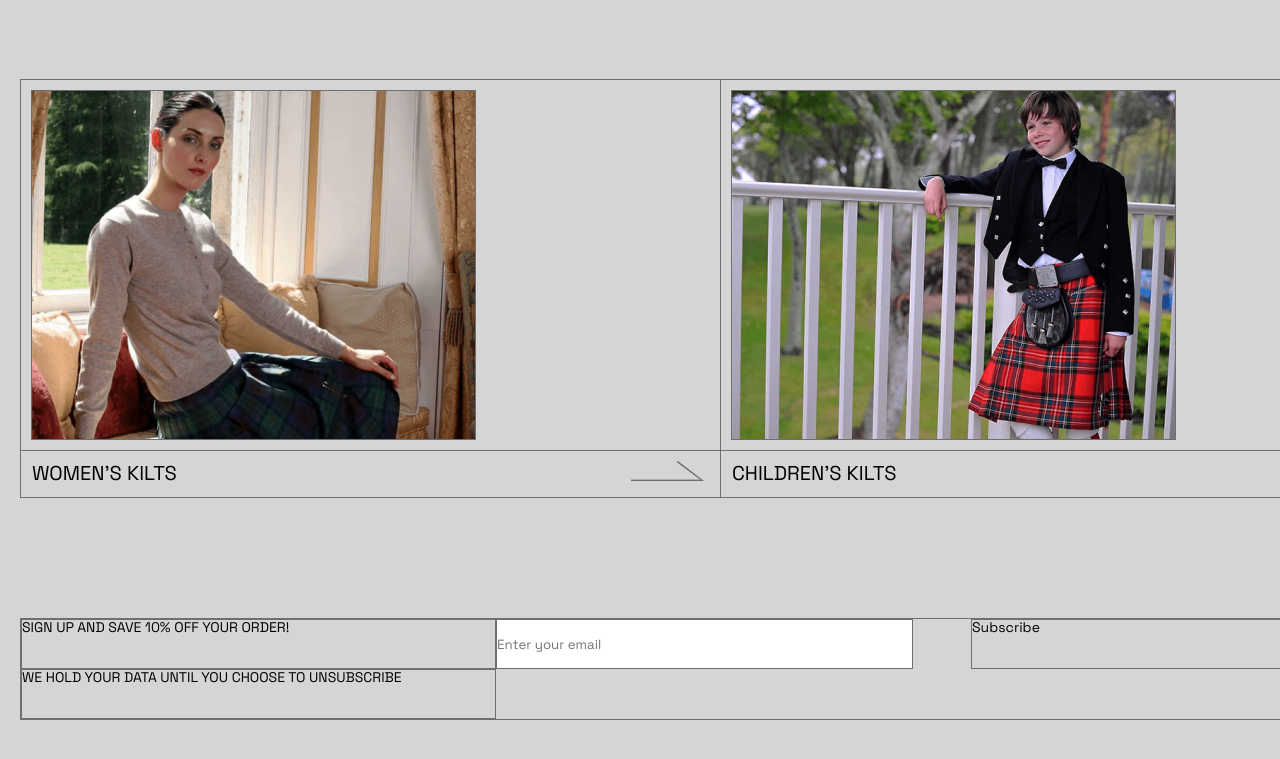
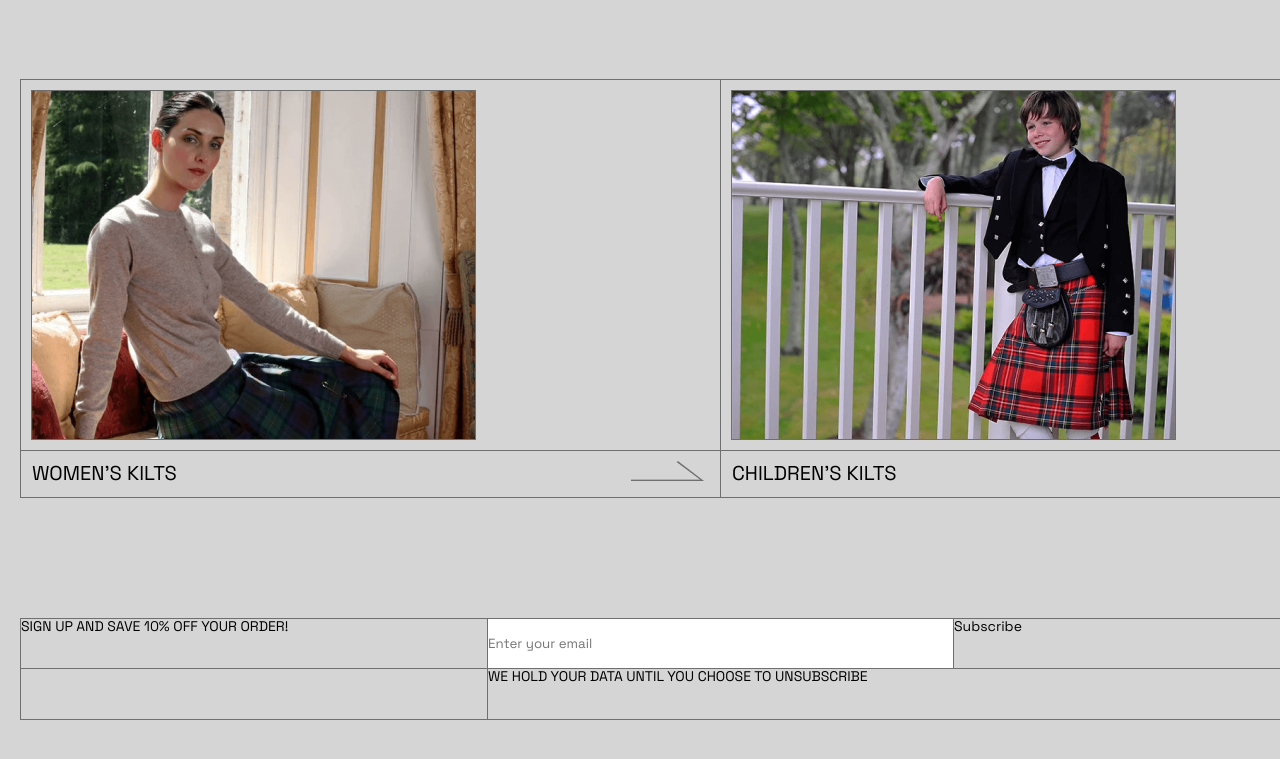
Before and after one commit to ZenovichAN/Kilt_First_Website, a plain HTML site: page index.html in a window 1280 px wide. Shown: the part 2454-3213 px from the top of the page. Drawn offline with Linux system fonts and the light colour scheme.

Commit message:
доработка пятого блока

```diff
--- a/scss/five-block-general-page.scss
+++ b/scss/five-block-general-page.scss
@@ -1,7 +1,7 @@
 .five-block-general-page {
     display: grid;
     border: var(--border);
-    grid-template-columns: repeat(3, 475px);
+    grid-template-columns: repeat(3, 466px);
     grid-template-rows: 50px 50px;
     margin-left: 20px;
     margin-top: 120px;
@@ -10,19 +10,22 @@
 }
 
 .item-one-five-block {
-    border: var(--border);
+    border-bottom: var(--border);
 }
 .input-email-form{
-    width: 417px;
+    width: 466px;
     height: 50px;
-    border: var(--border);
-
+    border-left: var(--border);
+    border-bottom: var(--border);
 }
 .item-tree-block {
-    border: var(--border);
+    border-left: var(--border);
+    border-bottom: var(--border);
 }
 .item-four-block {
-    border: var(--border);
-    // grid-column: span 3;
+    border-right: var(--border);
+    border-left: var(--border);
+    grid-column: 2 / span 2; // со второй колонки начать и растянуть на две колонки
+    // justify-content: start;
         // grid-row: span 2;
 }
```
Also changed, not shown: index.html (+1 -0 lines), CSS/five-block-general-page.css.
